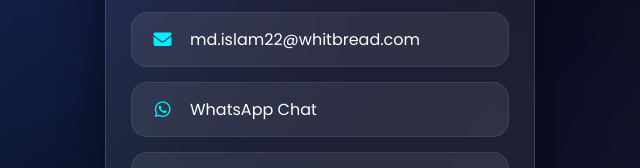
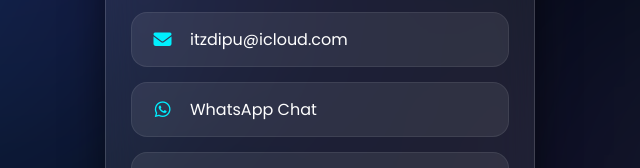
Before and after one commit to moniruldipu/SmartVcard, a plain HTML site: page index.html in a window 1280 px wide. Shown: the part 349-517 px from the top of the page, 320-960 px from the left. Drawn offline with Linux system fonts and the light colour scheme.

Commit message:
email updated

```diff
--- a/index.html
+++ b/index.html
@@ -234,9 +234,9 @@
           +44 7448 014986
         </a>
 
-        <a href="mailto:md.islam22@whitbread.com">
+        <a href="mailto:itzdipu@icloud.com">
           <i class="fa-solid fa-envelope"></i>
-          md.islam22@whitbread.com
+          itzdipu@icloud.com
         </a>
 
         <a href="https://wa.me/447448014986" target="_blank">
```
